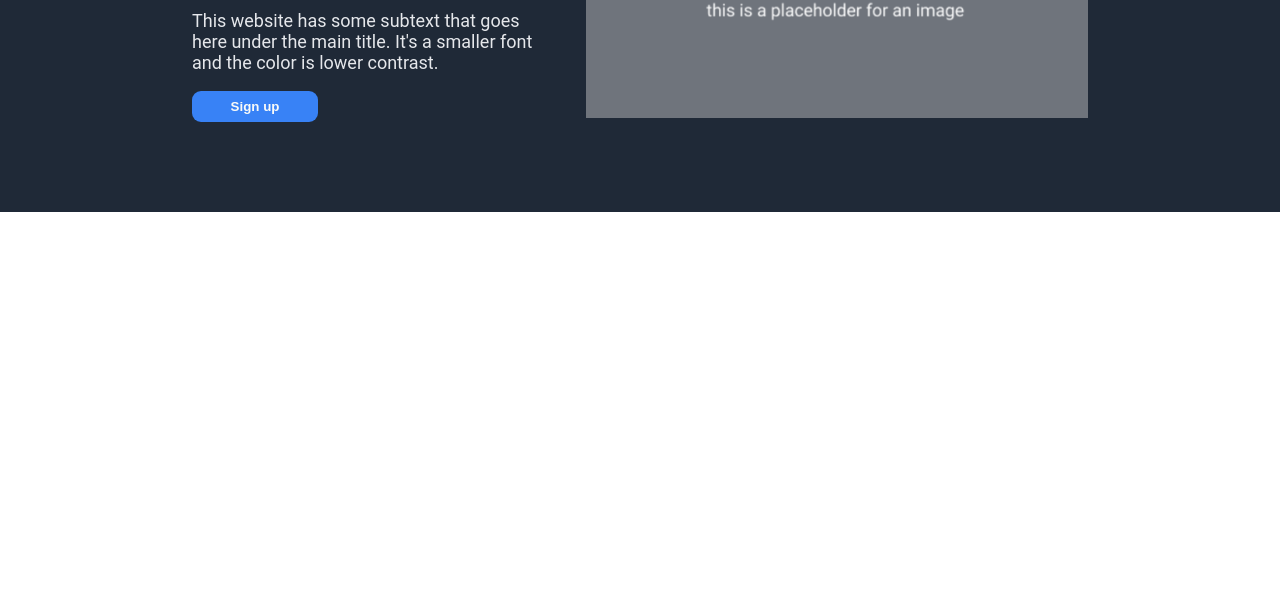
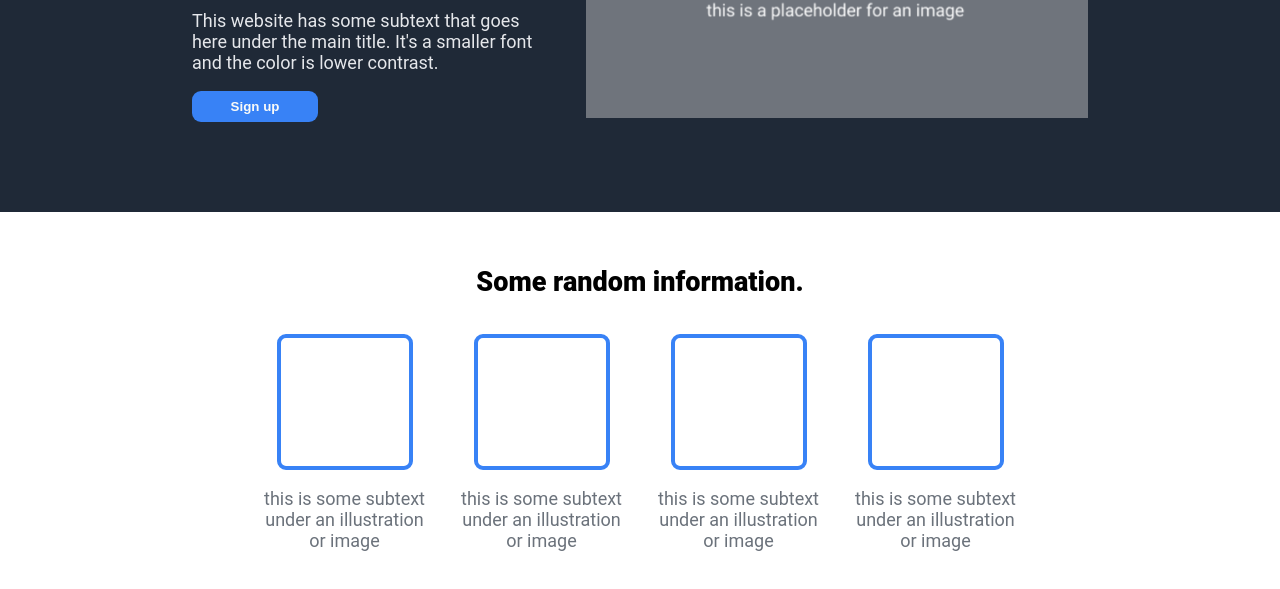
Before and after one commit to ZachMc21/odin-project-landing-page, a plain HTML site: page index.html in a window 1280 px wide. Shown: the part 273-862 px from the top of the page. Before the commit the page ends 800 px from the top, so only its background shows below. Drawn offline with Linux system fonts and the light colour scheme.

Commit message:
Added content and styles for hero gallery.

```diff
--- a/index.css
+++ b/index.css
@@ -74,3 +74,45 @@ div#hero-title img {
   height: 100%;
   object-fit: contain;
 }
+
+div#hero-gallery {
+  display: flex;
+  flex-direction: column;
+  align-items: center;
+  padding-top: 2rem;
+  padding-bottom: 3rem;
+}
+
+div.hero-cards-container {
+  display: flex;
+  flex-direction: row;
+  justify-content: space-between;
+  gap: 2rem;
+  padding: 0 4rem;
+}
+
+div#hero-gallery h1 {
+  font-size: 1.5rem;
+  font-weight: 900;
+  text-align: center;
+  margin-bottom: 2rem;
+}
+
+div.hero-card {
+  display: flex;
+  flex-direction: column;
+  align-items: center;
+}
+
+div.hero-card-image {
+  width: 10vw;
+  height: 10vw;
+  border: 0.25rem solid var(--blue-bg);
+  border-radius: 0.5rem;
+}
+
+p.hero-card-text {
+  font-size: 1rem;
+  text-align: center;
+  color: #6b727b;
+}
--- a/index.html
+++ b/index.html
@@ -28,11 +28,29 @@
     </div>
 
     <div class="body-content" id="hero-gallery">
+      <h1>Some random information.</h1>
+      <div class="hero-cards-container">
+        <div class="hero-card">
+          <div class="hero-card-image"></div>
+          <p class="hero-card-text">this is some subtext under an illustration or image</p>
+        </div>
+        <div class="hero-card">
+          <div class="hero-card-image"></div>
+          <p class="hero-card-text">this is some subtext under an illustration or image</p>
+        </div>
+        <div class="hero-card">
+          <div class="hero-card-image"></div>
+          <p class="hero-card-text">this is some subtext under an illustration or image</p>
+        </div>
+        <div class="hero-card">
+          <div class="hero-card-image"></div>
+          <p class="hero-card-text">this is some subtext under an illustration or image</p>
+        </div>
+      </div>
 
     </div>
 
     <div class="body-content" id="testimony">
-
     </div>
 
     <div class="body-content" id="call-to-action">
```
